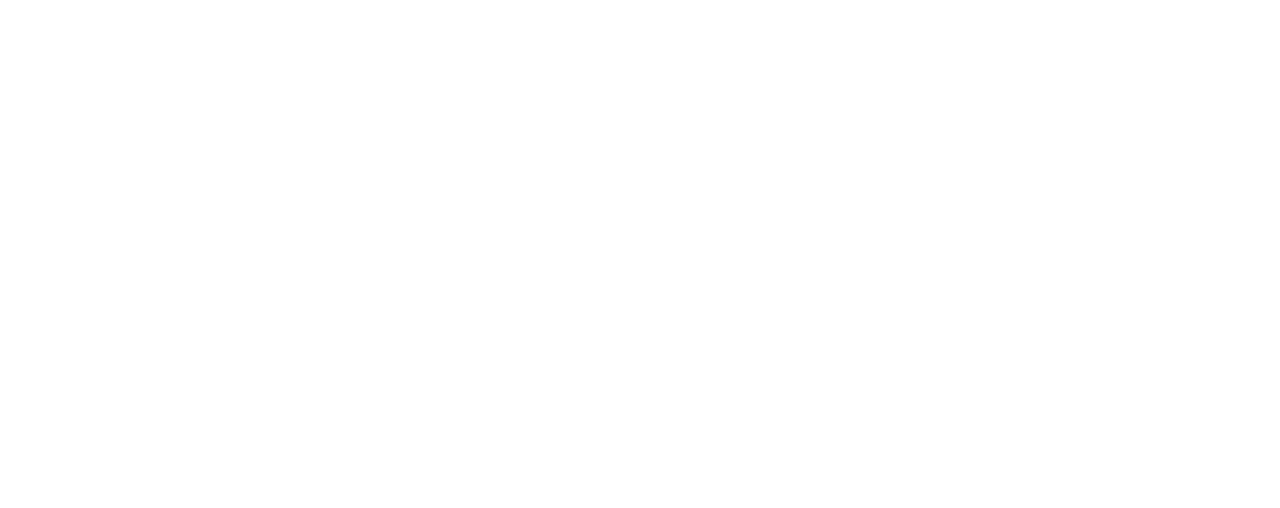
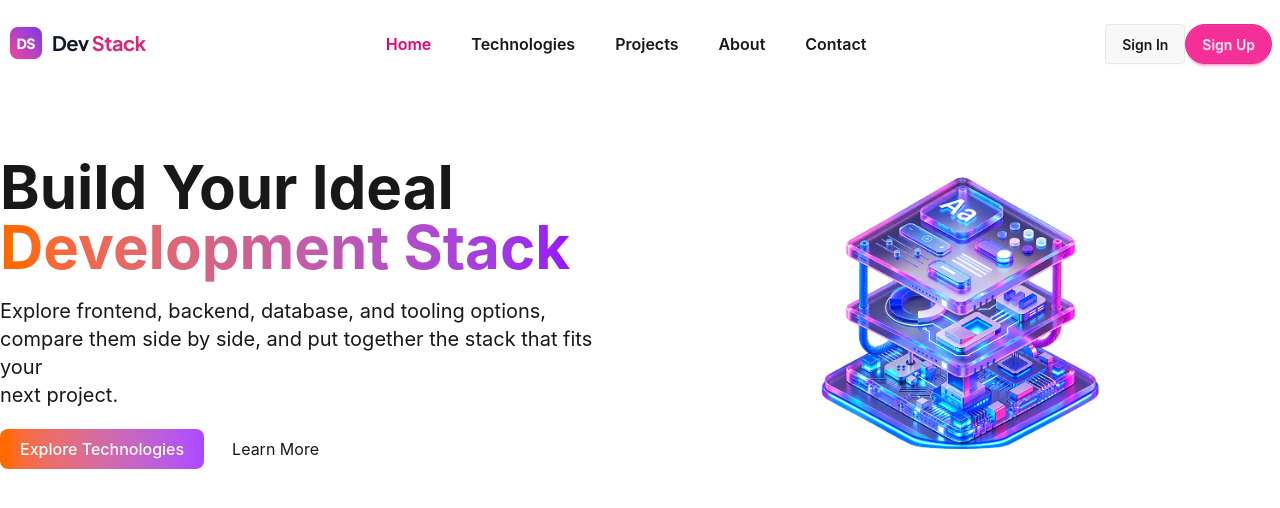
Before and after one commit to Pranto779/Assignment-5, a React (Vite) app: page / in a window 1280 px wide. Shown: the top 508 px of the page. Built offline with nearby package versions, Linux system fonts and the light colour scheme.

Commit message:
add navbar and hero section

```diff
--- a/index.html
+++ b/index.html
@@ -1,5 +1,5 @@
 <!doctype html>
-<html lang="en">
+<html lang="en" data-theme="light">
   <head>
     <meta charset="UTF-8" />
     <link rel="icon" type="image/svg+xml" href="/favicon.svg" />
--- a/src/App.tsx
+++ b/src/App.tsx
@@ -1,3 +1,5 @@
+import { Herosection } from "./Componenets/Herosection"
+import { Nav } from "./Componenets/Nav"
 
 
 function App() {
@@ -5,7 +7,8 @@
 
   return (
     <>
-
+   <Nav></Nav>
+   <Herosection></Herosection>
     </>
   )
 }
--- /dev/null
+++ b/src/Componenets/Herosection.tsx
@@ -0,0 +1,30 @@
+import HeroLogo from '../assets/banner-stack.png';
+export const Herosection = () => {
+  return (
+    <div className="grid grid-cols-1 md:grid-cols-2 container mx-auto items-center  ">
+      <div className="text-center md:text-left md:flex flex-col space-y-5 flex-1">
+        <h1 className=" text-4xl md:text-6xl font-bold">
+          Build Your Ideal <br />
+          <span className="bg-gradient-to-r from-orange-500 to-purple-600 bg-clip-text text-transparent">
+            Development Stack
+          </span>
+        </h1>
+        <p className=" text-[14px] md:text-xl">
+          Explore frontend, backend, database, and tooling options,
+          <br /> compare them side by side, and put together the stack that fits
+          your <br /> next project.
+        </p>
+        <div className=" flex justify-center md:justify-normal items-center gap-7">
+          <button className="bg-gradient-to-r from-orange-500 to-purple-500 px-5 py-2 rounded-lg text-white font-medium">
+            Explore Technologies
+          </button>
+
+          <a href="Learn More">Learn More</a>
+        </div>
+      </div>
+      <div className="flex-1 flex justify-center items-center ">
+        <img className="w-[450px]" src={HeroLogo} alt="" />
+      </div>
+    </div>
+  );
+};
--- /dev/null
+++ b/src/Componenets/Nav.tsx
@@ -0,0 +1,22 @@
+import NavLogo from '../assets/logo-text.png';
+
+export const Nav = () => {
+  return (
+    <div className=' py-6 px-8 md:py-6 md:px-2 sticky'>
+      <div className='flex justify-between container mx-auto items-center'>
+        <img src={NavLogo} alt="" />
+        <ul className=' hidden  md:flex justify-between gap-10 items-center font-semibold'>
+          <li className='text-pink-600'>Home</li>
+          <li>Technologies</li>
+          <li>Projects</li>
+          <li>About</li>
+          <li>Contact</li>
+        </ul>
+        <div className='flex justify-between items-center font-semibold'>
+          <button className="btn ">Sign In</button>
+          <button className="btn btn-secondary rounded-3xl">Sign Up</button>
+        </div>
+      </div>
+    </div>
+  );
+};
```
Also changed, not shown: src/assets/banner-stack.png (added), src/assets/logo-text.png (added).
